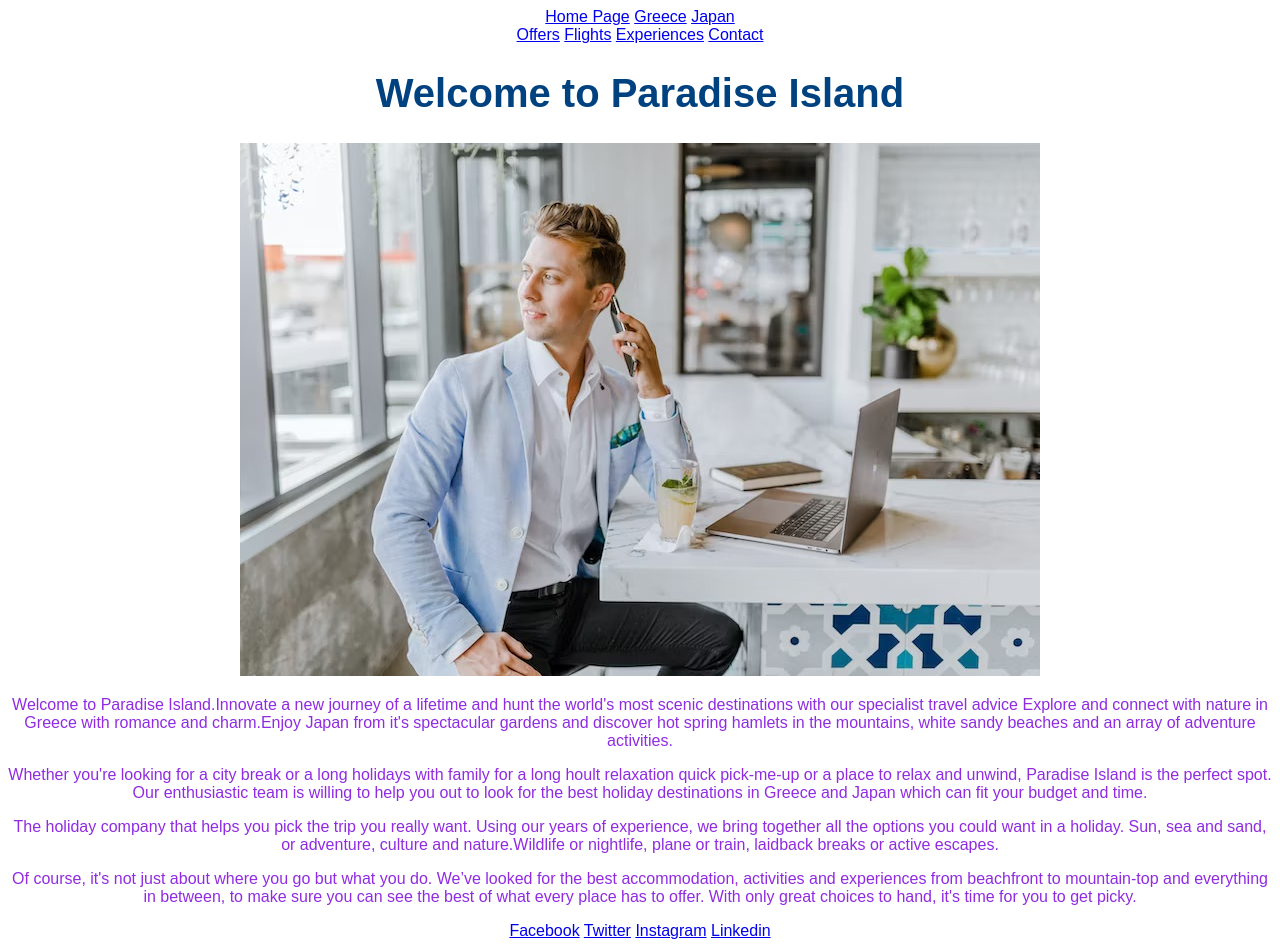
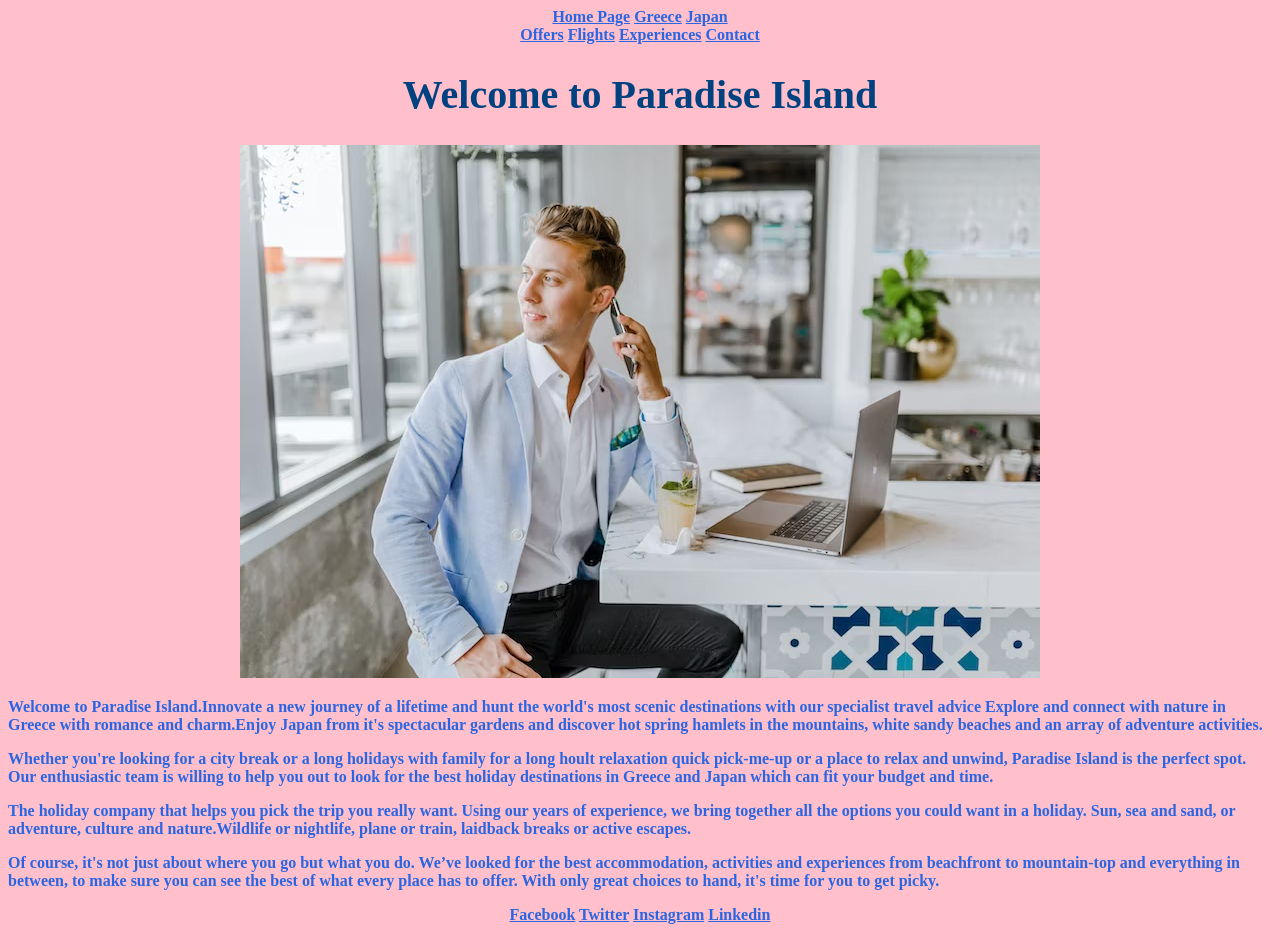
Before and after one commit to dmgangani2301/website, a plain HTML site: page index.html in a window 1280 px wide. Drawn offline with Linux system fonts and the light colour scheme.

Commit message:
Add files via upload

```diff
--- a/style.css
+++ b/style.css
@@ -1,18 +1,27 @@
 * {
-font-family: Arial, Helvetica, sans-serif
+font-family:'Times New Roman', Times, serif
+font-weight: bold;
+color: #2b65e2; // CSS SELECTORS
 }
 
 body{
     text-align: center;
+    background-color: pink;
+    font-weight: bold;
+
 }
 h1 {
-    color: #004280;
-
+    color: #004280;color: // CSS SELECTORS
+    font-size: 100px;
+    font-weight: bold;
     font-size: 40px;
+    font-weight: bold;
 }
 
 /* this changes the color and font size of the paragraph  */
 p{
-    color: #902be2; // CSS SELECTORS
-    font-size: 40px;
+    color: #2b65e2; // CSS SELECTORS
+    font-size: 100px;
+    text-align: left;
+    font-weight: bold;
 }
```
